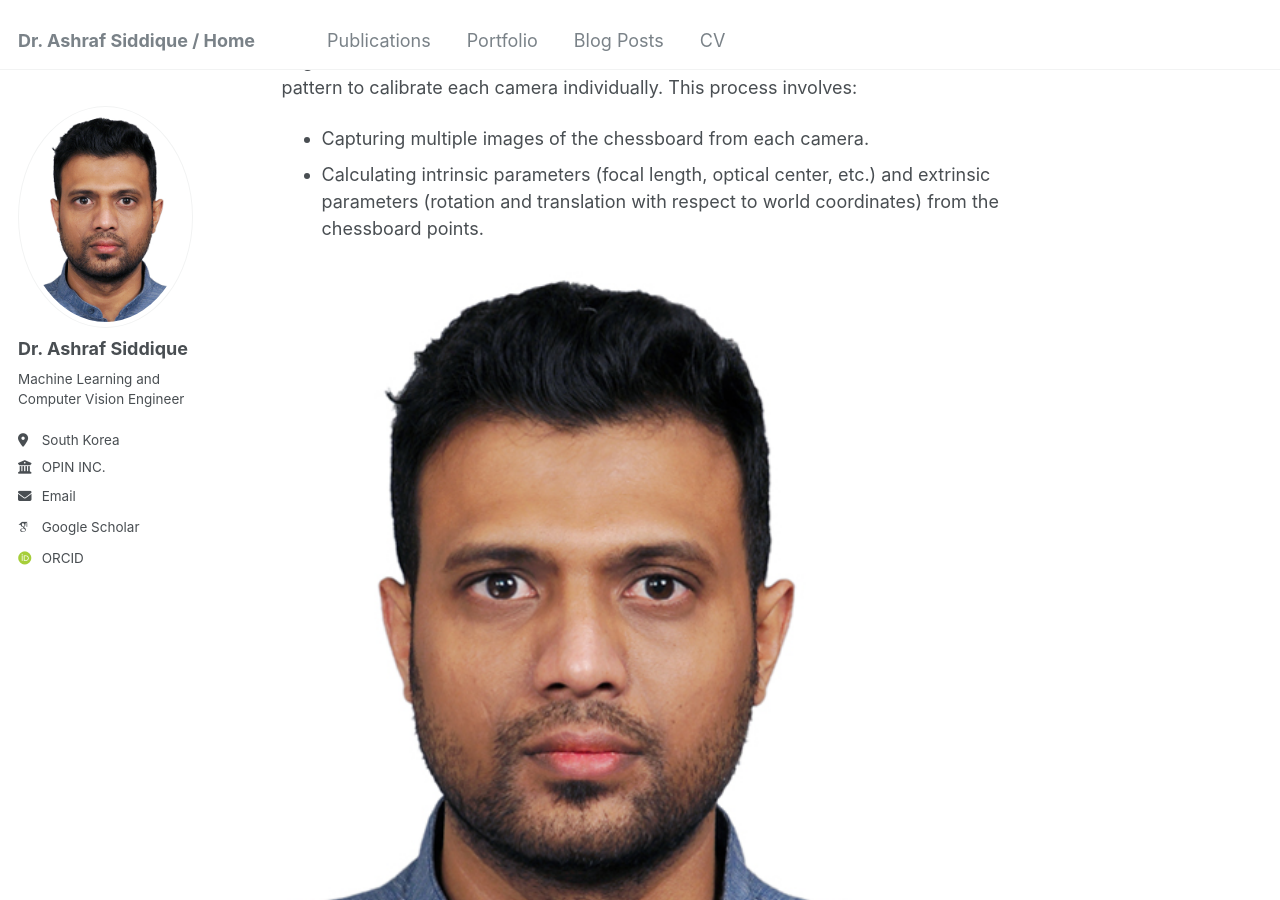
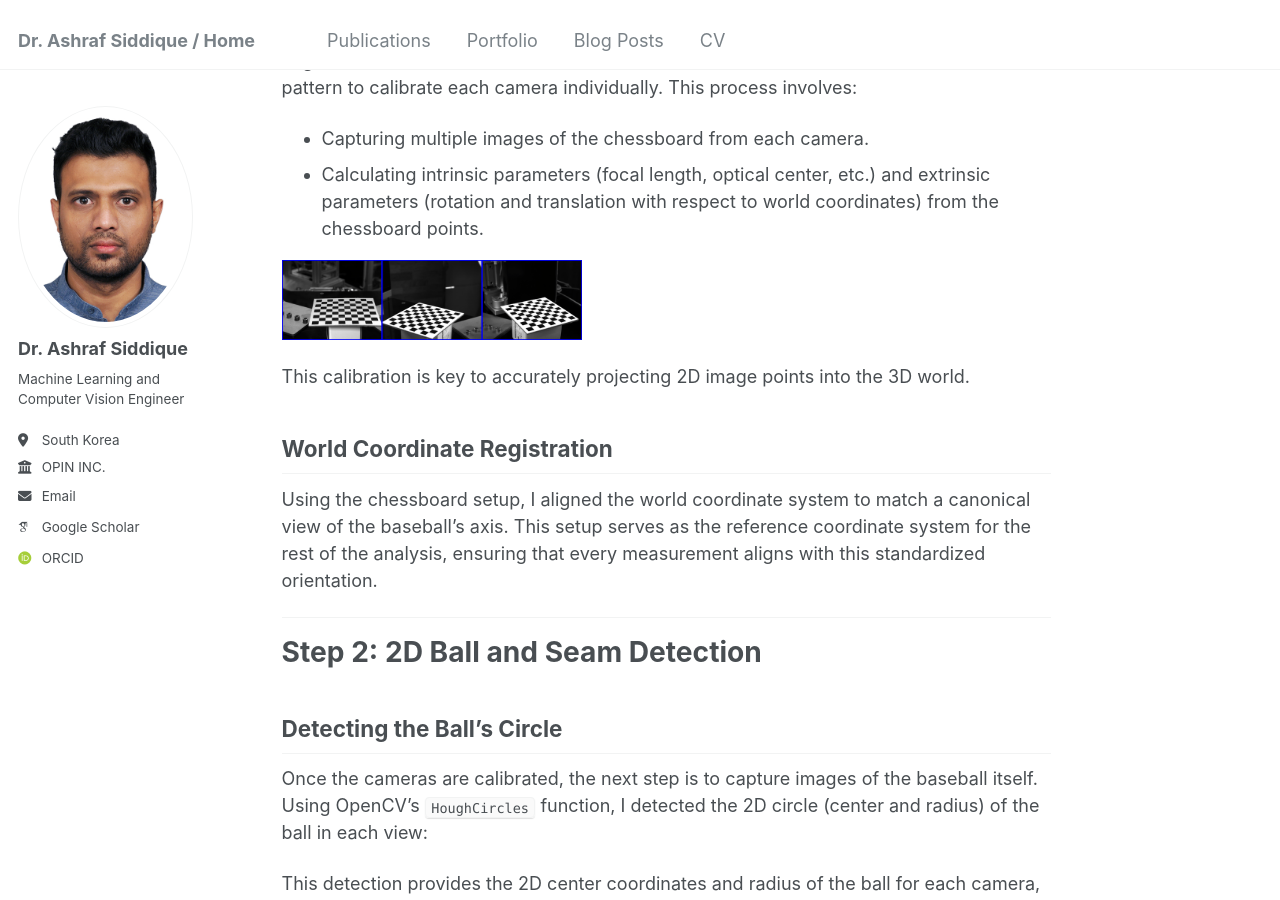
Before and after one commit to arif2127/arif2127.github.io, a Jekyll site: the page built from _posts/2012-08-14-blog-post-1.md, in a window 1280 px wide and 900 px high, scrolled down 950 px. Built offline with Jekyll 4.4.1, drawn with Linux system fonts in a browser that asks for light colours; some web fonts are replaced.

Commit message:
First Draft

```diff
--- a/_posts/2012-08-14-blog-post-1.md
+++ b/_posts/2012-08-14-blog-post-1.md
@@ -29,7 +29,7 @@ To start, I placed three cameras around the stationary baseball, each capturing
 - Capturing multiple images of the chessboard from each camera.
 - Calculating intrinsic parameters (focal length, optical center, etc.) and extrinsic parameters (rotation and translation with respect to world coordinates) from the chessboard points.
 
-<img src="../../../../images/arif.jpg" alt="Alt text" width="600" height="200">
+<img src="../../../../images/calibration.gif" alt="Alt text" width="300" height="100">
 
 This calibration is key to accurately projecting 2D image points into the 3D world.
 
```
